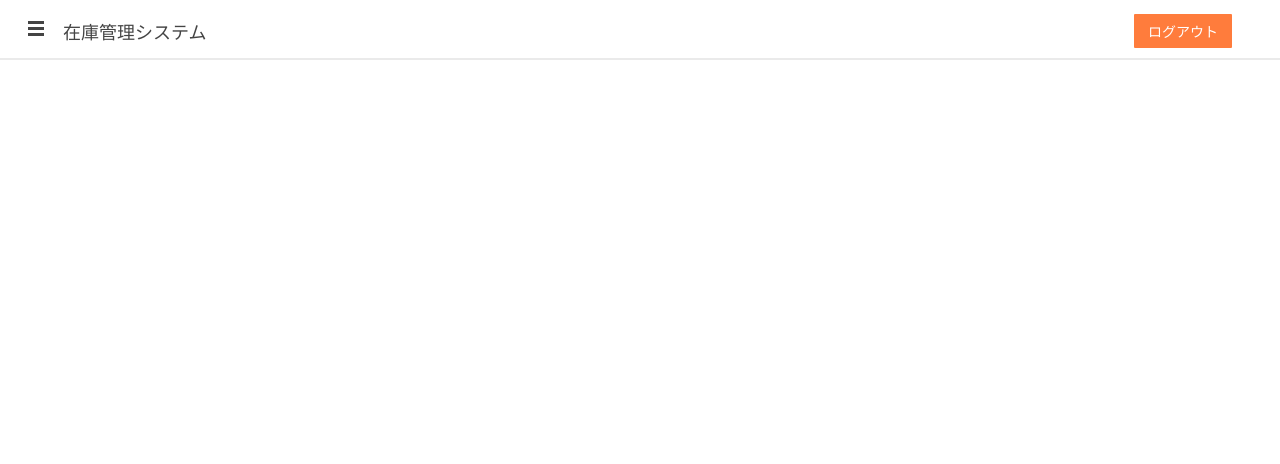
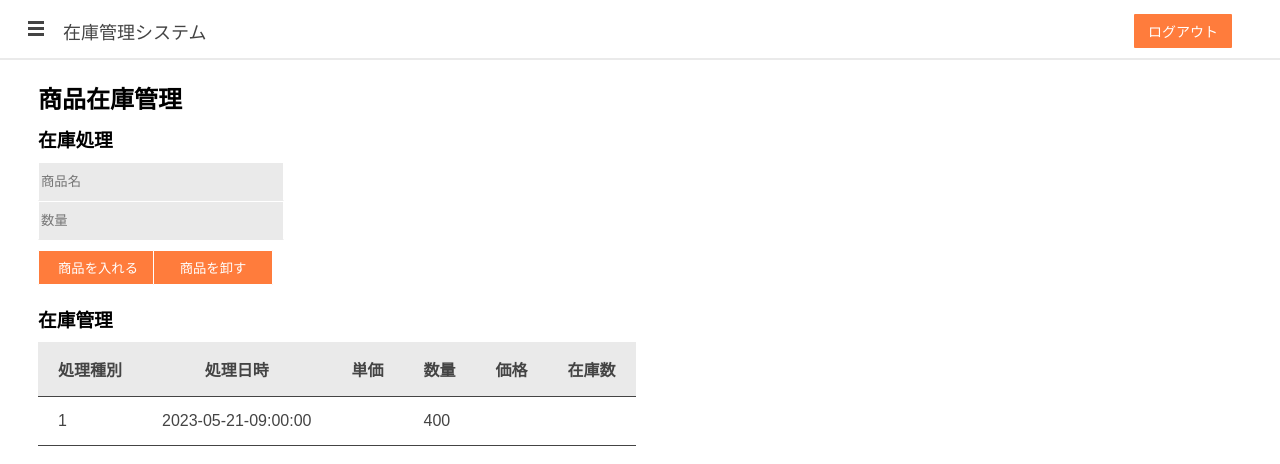
Before and after one commit to koichiro59/StockApp, a React (Create React App) app: page /stock in a window 1280 px wide. Shown: the top 464 px of the page. Built offline with nearby package versions, Linux system fonts and the light colour scheme.

Commit message:
stockComplete

```diff
--- a/src/index.tsx
+++ b/src/index.tsx
@@ -3,6 +3,7 @@ import ReactDOM from 'react-dom/client';
 import Header from './header';
 import Login from './login';
 import List from './list';
+import Stock from './stock';
 
 const root = ReactDOM.createRoot(
   document.getElementById('root') as HTMLElement
@@ -10,5 +11,6 @@ const root = ReactDOM.createRoot(
 root.render(
   <React.StrictMode>
     <Header/>
+    <Stock/>
   </React.StrictMode>
 );
--- a/src/stock.tsx
+++ b/src/stock.tsx
@@ -3,12 +3,108 @@ import React from "react";
 const Stock: React.FC = () => {
     return(
         <div>
-
+            <h2 style={style.title}>商品在庫管理</h2>
+            <h3 style={style.disTitle}>在庫処理</h3>
+            <div style={style.disArea}>
+                <input type="text" placeholder="商品名" style={style.disInput}/>
+                <input type="text" placeholder="数量" style={style.disInput}/>
+                <button style={style.disbtn}>商品を入れる</button>
+                <button style={style.disbtn2}>商品を卸す</button>
+            </div>
+            <h3 style={style.disTitle}>在庫管理</h3>
+            <table style={style.listTable}>
+                <tr>
+                    <th style={style.listTh}>処理種別</th>
+                    <th style={style.listTh}>処理日時</th>
+                    <th style={style.listTh}>単価</th>
+                    <th style={style.listTh}>数量</th>
+                    <th style={style.listTh}>価格</th>
+                    <th style={style.listTh}>在庫数</th>
+                </tr>
+                <tr>
+                    <td style={style.listTd2n1}>1</td>
+                    <td style={style.listTd2n1}>2023-05-21-09:00:00</td>
+                    <td style={style.listTd2n1}></td>
+                    <td style={style.listTd2n1}>400</td>
+                    <td style={style.listTd2n1}></td>
+                    <td style={style.listTd2n1}></td>
+                </tr>
+            </table>
         </div>
     )
 }
 
 const style: {[key: string]: React.CSSProperties} = {
+    title:{
+        fontFamily:"sans-serif",
+        margin:"30px 0px 10px 30px"
+    },
+    disTitle:{
+        fontFamily:"sans-serif",
+        margin:"0px 0px 10px 30px",
+    },
+    disArea:{
+        margin:"0px 0px 10px 30px",
+    },
+    disInput:{
+        display:"block",
+        width:"240px",
+        height:"35px",
+        background:"#eaeaea",
+        borderTop:"solid 1px #fff",
+        borderRight:"solid 1px #fff",
+        borderLeft:"solid 1px #fff",
+        borderBottom:"solid 1px #eaeaea",
+        borderRadius:"1px"
+    },
+    disbtn:{
+        margin:"10px 10px 10px 0px",
+        background:"#ff7c3c",
+        color:"#fff",
+        border:"solid 1px #fff",
+        borderRadius:"1px",
+        padding:"7px 14px",
+        width:"120px"
+    },
+    disbtn2:{
+        margin:"10px 0px 10px -15px",
+        background:"#ff7c3c",
+        color:"#fff",
+        border:"solid 1px #fff",
+        borderRadius:"1px",
+        padding:"7px 14px",
+        width:"120px"
+    },
+    listTable:{
+        borderCollapse:"collapse",
+        marginLeft:"30px",
+
+    },
+    listTh:{
+        width:"auto",
+        borderBottom:"solid 1.5px #444444",
+        background:"#eaeaea",
+        color:"#444444",
+        fontFamily:"sans-serif",
+        padding:"15px 20px",
+    },
+    listTd2n1:{
+        width:"auto",
+        borderBottom:"solid 1.5px #444444",
+        background:"#fff",
+        color:"#444444",
+        fontFamily:"sans-serif",
+        padding:"15px 20px",
+    },
+    listTd2n:{
+        width:"auto",
+        borderBottom:"solid 1.5px #444444",
+        background:"#eaeaea",
+        color:"#444444",
+        fontFamily:"sans-serif",
+        padding:"15px 20px",
+    }
+
 }
 
 export default Stock;
```
